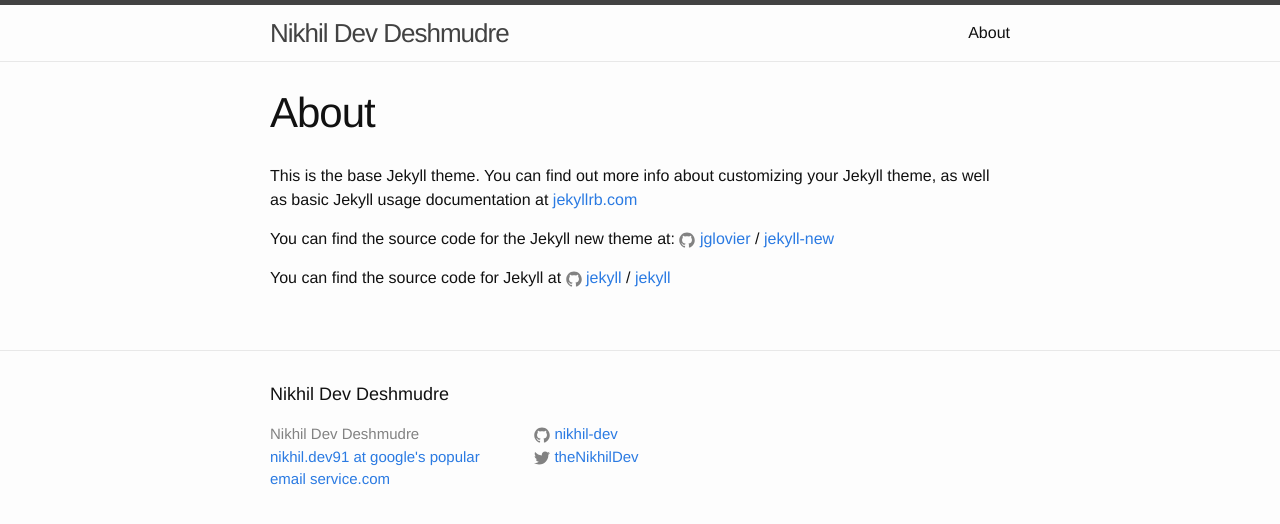
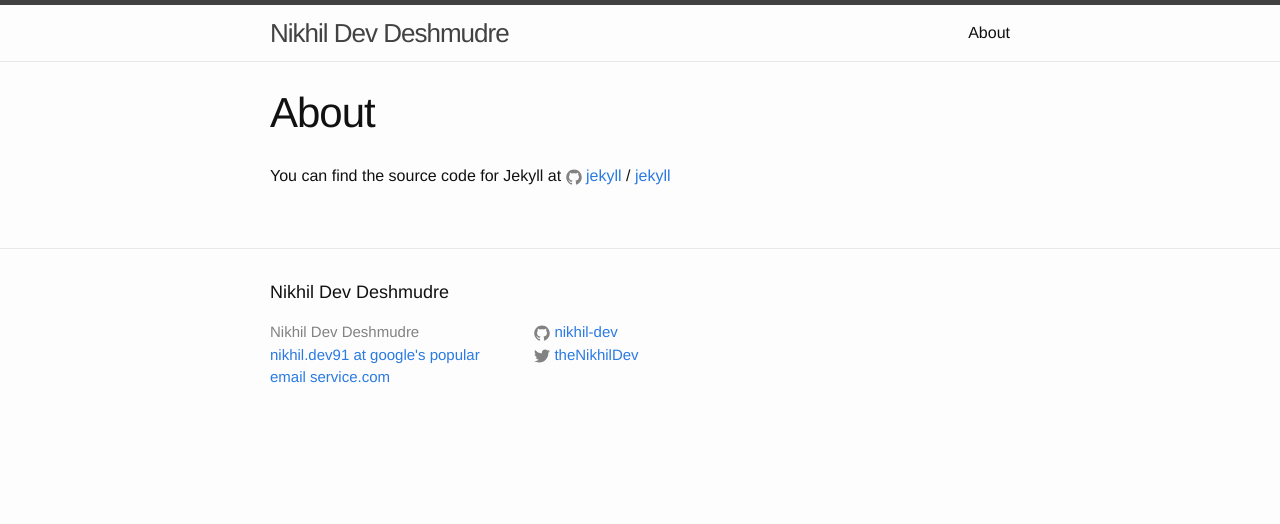
Before and after one commit to nikhil-dev/nikhil-dev.github.io, a Jekyll site: the page built from about.md, in a window 1280 px wide. Shown: the top 524 px of the page. Built offline with Jekyll 4.4.1, drawn with Linux system fonts in a browser that asks for light colours.

Commit message:
Remove default about

```diff
--- a/about.md
+++ b/about.md
@@ -4,11 +4,7 @@ title: About
 permalink: /about/
 ---
 
-This is the base Jekyll theme. You can find out more info about customizing your Jekyll theme, as well as basic Jekyll usage documentation at [jekyllrb.com](http://jekyllrb.com/)
 
-You can find the source code for the Jekyll new theme at:
-{% include icon-github.html username="jglovier" %} /
-[jekyll-new](https://github.com/jglovier/jekyll-new)
 
 You can find the source code for Jekyll at
 {% include icon-github.html username="jekyll" %} /
```
